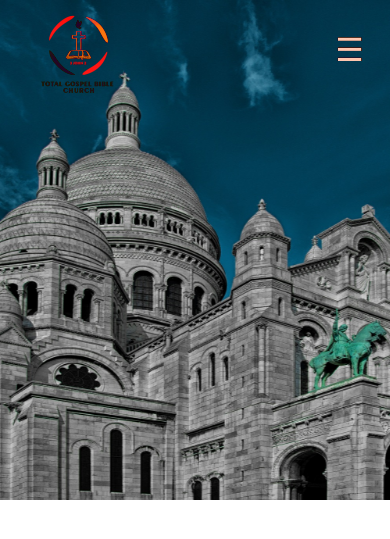
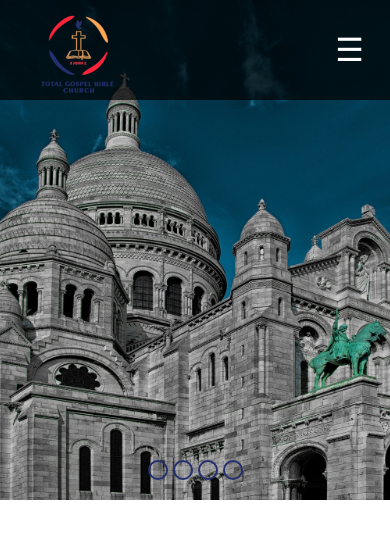
Before and after one commit to Shuga8/TGBC, a Laravel app: page / in a window 390 px wide. Shown: the top 539 px of the page. Run offline with Laravel 10, Linux system fonts and the light colour scheme; style sheets or scripts are compiled from the project's sources.

Commit message:
minor changes to styling

```diff
--- a/public/css/pages/main.css
+++ b/public/css/pages/main.css
@@ -98,6 +98,7 @@
     height: 100px;
     background: rgba(0, 0, 0, 0.7);
     overflow: hidden;
+    z-index: 10;
   }
   header .navbar {
     width: 100%;
@@ -129,6 +130,9 @@
     display: block;
     padding: 10px;
   }
+  header .navbar .links > .link:not(:has(a.toggle-icon)) > a {
+    color: #fff;
+  }
   header .navbar .links > .link:not(:has(a.toggle-icon)):has(.dropdown) > a {
     display: flex;
     width: 100%;
@@ -155,6 +159,7 @@
   header .navbar .links > .link:not(:has(a.toggle-icon)) > .dropdown.active-dropdown a {
     display: block;
     padding: 10px 12px;
+    color: #fff;
   }
   header .navbar .links > .link:not(:has(a.toggle-icon)) .dropdown.active-dropdown ~ a::after {
     content: "⌄" !important;
@@ -168,7 +173,8 @@
     padding: 1rem;
   }
   .header.active-header {
-    height: 410px;
+    background: rgba(0, 0, 0, 0.95);
+    height: 420px;
   }
   .header.active-header.increase {
     height: 530px;
@@ -178,6 +184,7 @@
   width: 100% !important;
   height: 500px;
   overflow: hidden;
+  position: relative;
 }
 .slider .slides {
   width: 500%;
@@ -198,4 +205,20 @@
      object-fit: cover;
   aspect-ratio: 16/9;
   mix-blend-mode: difference;
+}
+.slider .slides > .navigation-manual {
+  position: absolute;
+  width: 100%;
+  bottom: 20px;
+  display: flex;
+  justify-content: center;
+  gap: 5px;
+  z-index: 9;
+}
+.slider .slides > .navigation-manual > .manual-btn {
+  border: 2px solid #243070;
+  width: 20px;
+  height: 20px;
+  border-radius: 25px;
+  cursor: pointer;
 }/*# sourceMappingURL=main.css.map */
--- a/public/css/pages/main.scss
+++ b/public/css/pages/main.scss
@@ -110,6 +110,7 @@
         height: 100px;
         background: rgba($color: #000000, $alpha: 0.7);
         overflow: hidden;
+        z-index: 10;
 
         .navbar {
             width: 100%;
@@ -143,6 +144,10 @@
                     display: block;
                     padding: 10px;
 
+                    > a {
+                        color: #fff;
+                    }
+
                     &:has(.dropdown) {
                         > a {
                             display: flex;
@@ -174,6 +179,7 @@
                         a {
                             display: block;
                             padding: 10px 12px;
+                            color: #fff;
                         }
                     }
 
@@ -197,7 +203,8 @@
     }
 
     .header.active-header {
-        height: 410px;
+        background: rgba($color: #000000, $alpha: 0.95);
+        height: 420px;
     }
 
     .header.active-header.increase {
@@ -209,6 +216,7 @@
     width: 100% !important;
     height: 500px;
     overflow: hidden;
+    position: relative;
 
     .slides {
         width: 500%;
@@ -231,5 +239,23 @@
                 mix-blend-mode: difference;
             }
         }
+
+        > .navigation-manual {
+            position: absolute;
+            width: 100%;
+            bottom: 20px;
+            display: flex;
+            justify-content: center;
+            gap: 5px;
+            z-index: 9;
+
+            > .manual-btn {
+                border: 2px solid #243070;
+                width: 20px;
+                height: 20px;
+                border-radius: 25px;
+                cursor: pointer;
+            }
+        }
     }
 }
--- a/resources/views/components/layout.blade.php
+++ b/resources/views/components/layout.blade.php
@@ -40,27 +40,6 @@
 
 	<!-- Include jQuery library -->
 	<script src="https://code.jquery.com/jquery-3.6.4.min.js"></script>
-
-	<script>
-		$(document).ready(function() {
-			// Function to toggle the height of .header.active-header
-			function toggleHeaderHeight() {
-				if ($('.dropdown.active-dropdown').length > 0) {
-					$('.header.active-header').css('height', '600px');
-				} else {
-					$('.header.active-header').css('height', '510px');
-				}
-			}
-
-			// Call the function initially
-			toggleHeaderHeight();
-
-			// Event listener for changes in .dropdown.active-dropdown
-			$('.dropdown').on('click', function() {
-				toggleHeaderHeight();
-			});
-		});
-	</script>
 	@stack('scripts')
 </body>
 
--- a/resources/views/pages/index.blade.php
+++ b/resources/views/pages/index.blade.php
@@ -27,6 +27,8 @@
 				<img src="{{ asset('images/4.jpg') }}" alt="">
 			</div>
 
+			{{-- Automatic navigation --}}
+
 			<div class="navigation-auto">
 				<div class="auto-btn1"></div>
 				<div class="auto-btn2"></div>
@@ -34,6 +36,7 @@
 				<div class="auto-btn4"></div>
 			</div>
 
+			{{-- Manual Navigation --}}
 			<div class="navigation-manual">
 				<label class="manual-btn" for="radio1"></label>
 				<label class="manual-btn" for="radio2"></label>
```
Also changed, not shown: 1 other file.
